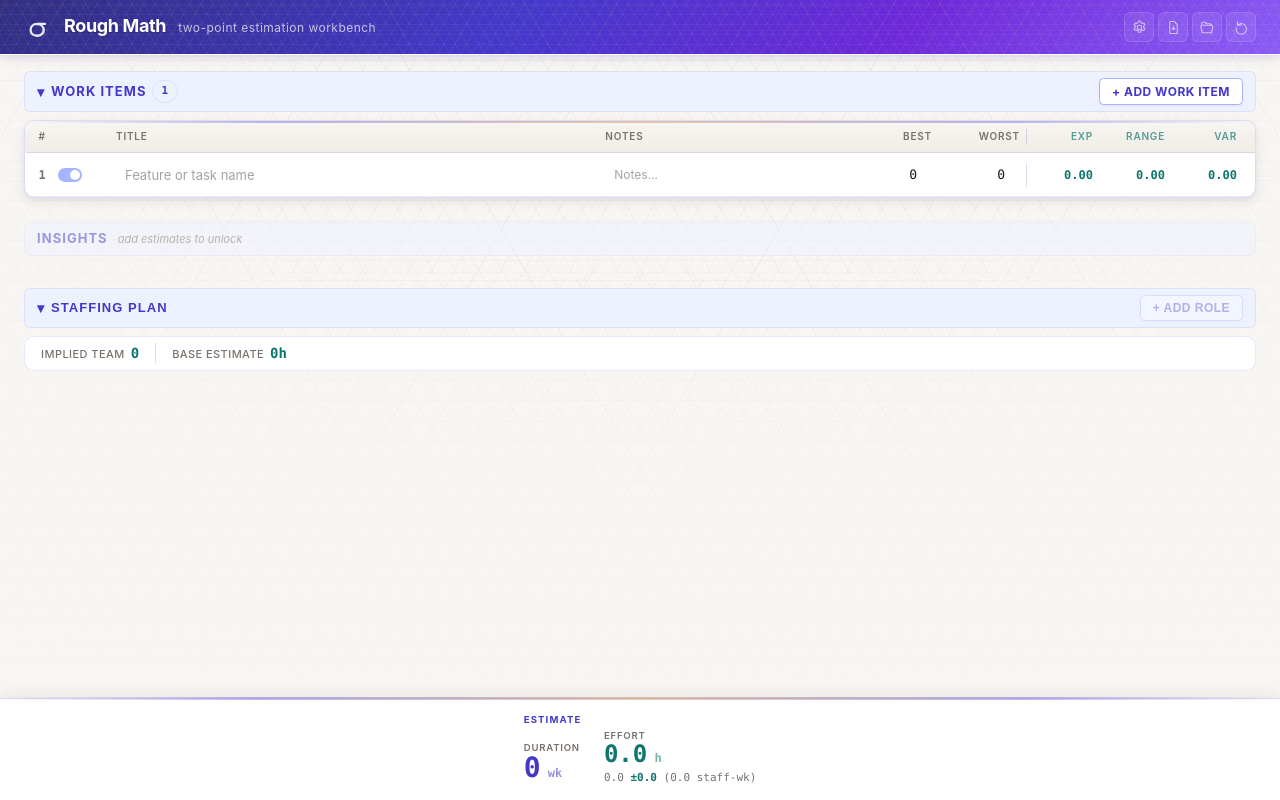
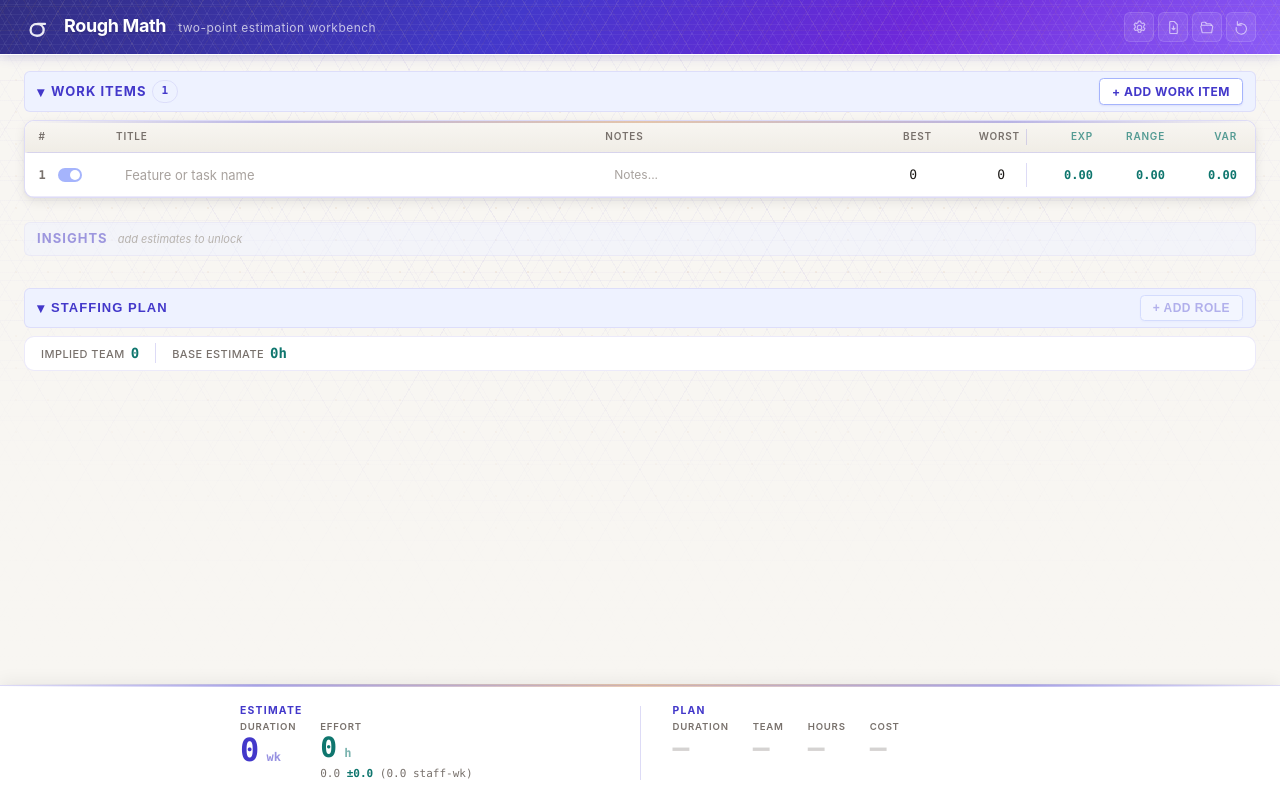
Before and after one commit to krsanford/InformedGuessing, a React (Vite) app: page / in a window 1280 px wide. Built offline with nearby package versions, Linux system fonts and the light colour scheme.

Commit message:
feat: remove cost rounding increment and related logic; simplify staffing calculations

```diff
--- a/src/App.tsx
+++ b/src/App.tsx
@@ -48,8 +48,8 @@ function App() {
   }
 
   const staffingGridComputed = useMemo(
-    () => calculateStaffingGrid(state.staffing.rows, state.staffing.week_count, state.constants.cost_rounding_increment),
-    [state.staffing.rows, state.staffing.week_count, state.constants.cost_rounding_increment]
+    () => calculateStaffingGrid(state.staffing.rows, state.staffing.week_count),
+    [state.staffing.rows, state.staffing.week_count]
   )
 
   const staffingComparison = useMemo(
@@ -192,6 +192,7 @@ function App() {
         staffingComputed={staffingGridComputed}
         staffingWeeks={state.staffing.week_count}
         staffingPeople={state.staffing.rows.filter((r) => r.enabled).length}
+        gapDecomposition={gapDecomposition}
       />
     </div>
   )
--- a/src/components/OutputsSection.module.css
+++ b/src/components/OutputsSection.module.css
@@ -8,7 +8,7 @@
   background: var(--surface-base);
   border-top: 1px solid var(--surface-border-strong);
   box-shadow: 0 -4px 16px rgba(0, 0, 0, 0.06);
-  padding: calc(var(--space) * 2) calc(var(--space) * 3);
+  padding: calc(var(--space) * 2.5) calc(var(--space) * 3);
   display: flex;
   justify-content: center;
   animation: statusBarEnter var(--duration-normal) var(--ease-out);
@@ -31,7 +31,7 @@
   align-items: stretch;
   justify-content: center;
   gap: calc(var(--space) * 4);
-  max-width: 1200px;
+  max-width: 800px;
   width: 100%;
 }
 
@@ -47,10 +47,12 @@
   display: flex;
   flex-direction: column;
   gap: calc(var(--space) * 0.75);
+  flex: 1;
+  min-width: 0;
 }
 
 .panelLabel {
-  font-size: 0.6rem;
+  font-size: 0.65rem;
   font-weight: 700;
   text-transform: uppercase;
   letter-spacing: 0.12em;
@@ -61,7 +63,7 @@
 /* Metrics within a panel */
 .metricsRow {
   display: flex;
-  align-items: flex-end;
+  align-items: first baseline;
   gap: calc(var(--space) * 3);
 }
 
@@ -85,7 +87,7 @@
 /* ── Value tiers ── */
 
 .valueHero {
-  font-size: 1.75rem;
+  font-size: 2rem;
   font-weight: 800;
   font-family: var(--font-mono);
   font-variant-numeric: tabular-nums;
@@ -95,7 +97,7 @@
 }
 
 .valueTeal {
-  font-size: 1.5rem;
+  font-size: 1.75rem;
   font-weight: 700;
   font-family: var(--font-mono);
   font-variant-numeric: tabular-nums;
@@ -105,11 +107,21 @@
 }
 
 .valueHot {
-  font-size: 1.5rem;
+  font-size: 1.75rem;
   font-weight: 700;
   font-family: var(--font-mono);
   font-variant-numeric: tabular-nums;
   color: var(--text-hot);
+  white-space: nowrap;
+  line-height: 1.1;
+}
+
+.valueMuted {
+  font-size: 1.75rem;
+  font-weight: 800;
+  font-family: var(--font-mono);
+  color: var(--text-muted);
+  opacity: 0.3;
   white-space: nowrap;
   line-height: 1.1;
 }
@@ -153,13 +165,14 @@
     gap: calc(var(--space) * 2);
   }
 
-  .valueHero {
-    font-size: 1.5rem;
+  .valueHero,
+  .valueMuted {
+    font-size: 1.75rem;
   }
 
   .valueTeal,
   .valueHot {
-    font-size: 1.25rem;
+    font-size: 1.5rem;
   }
 }
 
@@ -176,13 +189,14 @@
     gap: calc(var(--space) * 1.5);
   }
 
-  .valueHero {
-    font-size: 1.25rem;
+  .valueHero,
+  .valueMuted {
+    font-size: 1.5rem;
   }
 
   .valueTeal,
   .valueHot {
-    font-size: 1.125rem;
+    font-size: 1.25rem;
   }
 
   .detail {
@@ -211,6 +225,7 @@
   }
 
   .valueHero,
+  .valueMuted,
   .valueTeal,
   .valueHot,
   .detail {
--- a/src/components/OutputsSection.tsx
+++ b/src/components/OutputsSection.tsx
@@ -1,4 +1,5 @@
 import type { PortfolioResults } from '../domain/estimation'
+import type { GapDecomposition } from '../domain/coordination'
 import type { StaffingGridComputed } from '../types'
 import { AnimatedNumber } from './AnimatedNumber'
 import styles from './OutputsSection.module.css'
@@ -12,9 +13,10 @@ interface OutputsSectionProps {
   staffingComputed: StaffingGridComputed | null
   staffingWeeks: number
   staffingPeople: number
+  gapDecomposition: GapDecomposition | null
 }
 
-export function OutputsSection({ results, staffingComputed, staffingWeeks, staffingPeople }: OutputsSectionProps) {
+export function OutputsSection({ results, staffingComputed, staffingWeeks, staffingPeople, gapDecomposition }: OutputsSectionProps) {
   const hasStaffing = staffingComputed !== null && staffingComputed.grand_total_hours > 0
 
   // Derive implied team size from estimate
@@ -47,7 +49,7 @@ export function OutputsSection({ results, staffingComputed, staffingWeeks, staff
               <div className={styles.metric}>
                 <span className={styles.metricLabel}>Effort</span>
                 <span className={styles.valueTeal}>
-                  <AnimatedNumber value={results.total_effort_hours} /><span className={styles.unit}> h</span>
+                  <AnimatedNumber value={Math.ceil(gapDecomposition ? gapDecomposition.adjusted_effort_hours : results.total_effort_hours)} decimals={0} /><span className={styles.unit}> h</span>
                 </span>
                 <span className={styles.detail}>
                   <AnimatedNumber value={results.total_expected_hours} /> <span className={styles.detailSpread}>±<AnimatedNumber value={results.portfolio_range_spread} /></span>
@@ -57,41 +59,37 @@ export function OutputsSection({ results, staffingComputed, staffingWeeks, staff
             </div>
           </div>
 
-          {/* Plan side — only when staffing data exists */}
-          {hasStaffing && (
-            <>
+          {/* Plan side — always visible */}
           <span className={styles.divider} aria-hidden="true" />
           <div className={styles.panel}>
             <span className={styles.panelLabel}>Plan</span>
             <div className={styles.metricsRow}>
               <div className={styles.metric}>
                 <span className={styles.metricLabel}>Duration</span>
-                    <span className={styles.valueHero}>
-                      {staffingWeeks}<span className={styles.unit}> wk</span>
+                <span className={hasStaffing ? styles.valueHero : styles.valueMuted}>
+                  {hasStaffing ? <>{staffingWeeks}<span className={styles.unit}> wk</span></> : '—'}
                 </span>
               </div>
               <div className={styles.metric}>
                 <span className={styles.metricLabel}>Team</span>
-                    <span className={styles.valueHero}>
-                      {staffingPeople}<span className={styles.unit}> {staffingPeople === 1 ? 'person' : 'people'}</span>
+                <span className={hasStaffing ? styles.valueHero : styles.valueMuted}>
+                  {hasStaffing ? <>{staffingPeople}<span className={styles.unit}> {staffingPeople === 1 ? 'person' : 'people'}</span></> : '—'}
                 </span>
               </div>
               <div className={styles.metric}>
                 <span className={styles.metricLabel}>Hours</span>
-                    <span className={styles.valueTeal}>
-                      <AnimatedNumber value={staffingComputed.grand_total_hours} /><span className={styles.unit}> h</span>
+                <span className={hasStaffing ? styles.valueTeal : styles.valueMuted}>
+                  {hasStaffing && staffingComputed ? <><AnimatedNumber value={Math.ceil(staffingComputed.grand_total_hours)} decimals={0} /><span className={styles.unit}> h</span></> : '—'}
                 </span>
               </div>
               <div className={styles.metric}>
                 <span className={styles.metricLabel}>Cost</span>
-                    <span className={styles.valueHot}>
-                      {formatCurrency(staffingComputed.grand_total_cost)}
+                <span className={hasStaffing ? styles.valueHot : styles.valueMuted}>
+                  {hasStaffing && staffingComputed ? formatCurrency(staffingComputed.grand_total_cost) : '—'}
                 </span>
               </div>
             </div>
           </div>
-            </>
-          )}
         </div>
       ) : (
         <span className={styles.empty}>add items to see results</span>
--- a/src/components/staffing/StaffingGrid.module.css
+++ b/src/components/staffing/StaffingGrid.module.css
@@ -162,13 +162,3 @@
   color: var(--text-accent);
   font-weight: 800;
 }
-
-/* Raw cost footnote */
-.costFootnote {
-  text-align: right;
-  padding: calc(var(--space) * 0.5) calc(var(--space) * 1.5);
-  font-size: 0.625rem;
-  color: var(--text-dim);
-  font-family: var(--font-mono);
-  border-top: 1px solid var(--surface-border);
-}
--- a/src/components/staffing/StaffingGrid.tsx
+++ b/src/components/staffing/StaffingGrid.tsx
@@ -101,12 +101,6 @@ export function StaffingGrid({
           </div>
         )}
 
-        {/* Raw cost footnote */}
-        {rows.length > 0 && gridComputed.grand_total_cost !== gridComputed.grand_total_cost_raw && (
-          <div className={styles.costFootnote}>
-            {formatCurrency(gridComputed.grand_total_cost_raw)} before rounding
-          </div>
-        )}
       </div>
     </div>
   )
--- a/src/domain/estimation.ts
+++ b/src/domain/estimation.ts
@@ -13,7 +13,6 @@ export interface EstimationConstants {
   billable_hours_per_week: number; // >0, default 36
   duration_scaling_power: number; // >0, default 3.5
   coordination_cost_per_pair: number; // 0.5-8, default 1
-  cost_rounding_increment: number; // >0, default 1000
 }
 
 export interface WorkItem {
@@ -51,7 +50,6 @@ export const DEFAULT_CONSTANTS: EstimationConstants = {
   billable_hours_per_week: 36,
   duration_scaling_power: 3.2,
   coordination_cost_per_pair: 1,
-  cost_rounding_increment: 1000,
 };
 
 // ============================================================================
@@ -83,9 +81,6 @@ export function validateConstants(constants: EstimationConstants): string | null
   }
   if (constants.coordination_cost_per_pair < 0.5 || constants.coordination_cost_per_pair > 8) {
     return 'Coordination cost per pair must be between 0.5 and 8';
-  }
-  if (constants.cost_rounding_increment <= 0) {
-    return 'Cost rounding increment must be greater than 0';
   }
   return null;
 }
--- a/src/domain/serialization.ts
+++ b/src/domain/serialization.ts
@@ -63,9 +63,8 @@ export function importSession(json: string): AppState {
     throw new Error('Missing constants object')
   }
   const c = s.constants as Record<string, unknown>
-  if (typeof c.cost_rounding_increment !== 'number' || c.cost_rounding_increment <= 0) {
-    c.cost_rounding_increment = 1000
-  }
+  // Strip legacy field from old exports
+  delete c.cost_rounding_increment
 
   // Validate nextId
   if (typeof s.nextId !== 'number') {
--- a/src/domain/staffing.ts
+++ b/src/domain/staffing.ts
@@ -4,12 +4,6 @@
  */
 
 import type { StaffingRow, StaffingRowComputed, StaffingGridComputed, StaffingComparison } from '../types'
-
-// ============================================================================
-// Constants
-// ============================================================================
-
-export const COST_ROUNDING_INCREMENT = 5000
 
 // ============================================================================
 // Cell Parsing
@@ -87,18 +81,9 @@ export function calculateWeekTotals(rows: StaffingRow[], weekCount: number): num
 }
 
 /**
- * Round a cost value UP to the nearest increment (default $5,000).
- * Formula: ⌈raw / increment⌉ × increment
- */
-export function roundUpToCost(rawCost: number, increment: number = COST_ROUNDING_INCREMENT): number {
-  if (rawCost <= 0) return 0
-  return Math.ceil(rawCost / increment) * increment
-}
-
-/**
  * Calculate the full grid: all row totals, week totals, grand totals.
  */
-export function calculateStaffingGrid(rows: StaffingRow[], weekCount: number, costRoundingIncrement: number = COST_ROUNDING_INCREMENT): StaffingGridComputed {
+export function calculateStaffingGrid(rows: StaffingRow[], weekCount: number): StaffingGridComputed {
   const enabledRows = rows.filter((r) => r.enabled)
   const row_totals = rows.map((row) => {
     if (!row.enabled) return { total_hours: 0, total_cost: 0 }
@@ -108,15 +93,13 @@ export function calculateStaffingGrid(rows: StaffingRow[], weekCount: number, co
   })
   const week_totals = calculateWeekTotals(enabledRows, weekCount)
   const grand_total_hours = row_totals.reduce((sum, r) => sum + r.total_hours, 0)
-  const grand_total_cost_raw = row_totals.reduce((sum, r) => sum + r.total_cost, 0)
-  const grand_total_cost = roundUpToCost(grand_total_cost_raw, costRoundingIncrement)
+  const grand_total_cost = row_totals.reduce((sum, r) => sum + r.total_cost, 0)
 
   return {
     row_totals,
     week_totals,
     grand_total_hours,
     grand_total_cost,
-    grand_total_cost_raw,
   }
 }
 
--- a/src/types.ts
+++ b/src/types.ts
@@ -29,7 +29,6 @@ export interface StaffingGridComputed {
   week_totals: number[]
   grand_total_hours: number
   grand_total_cost: number
-  grand_total_cost_raw: number
 }
 
 export interface StaffingComparison {
```
Also changed, not shown: src/components/AdvancedVariables.tsx (+0 -9 lines), 2 other files (tests, documents, lock files or other folders). Lines whose indentation alone changed are shown as unchanged.
